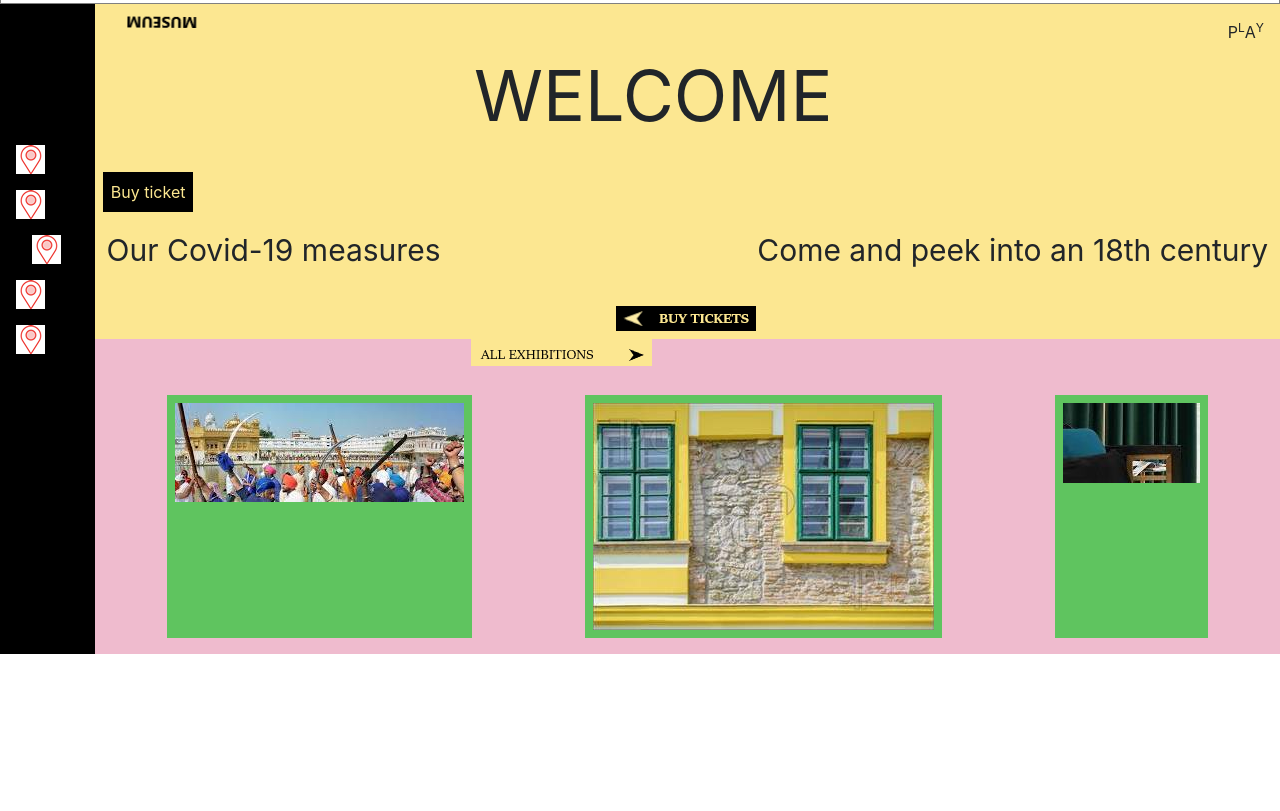
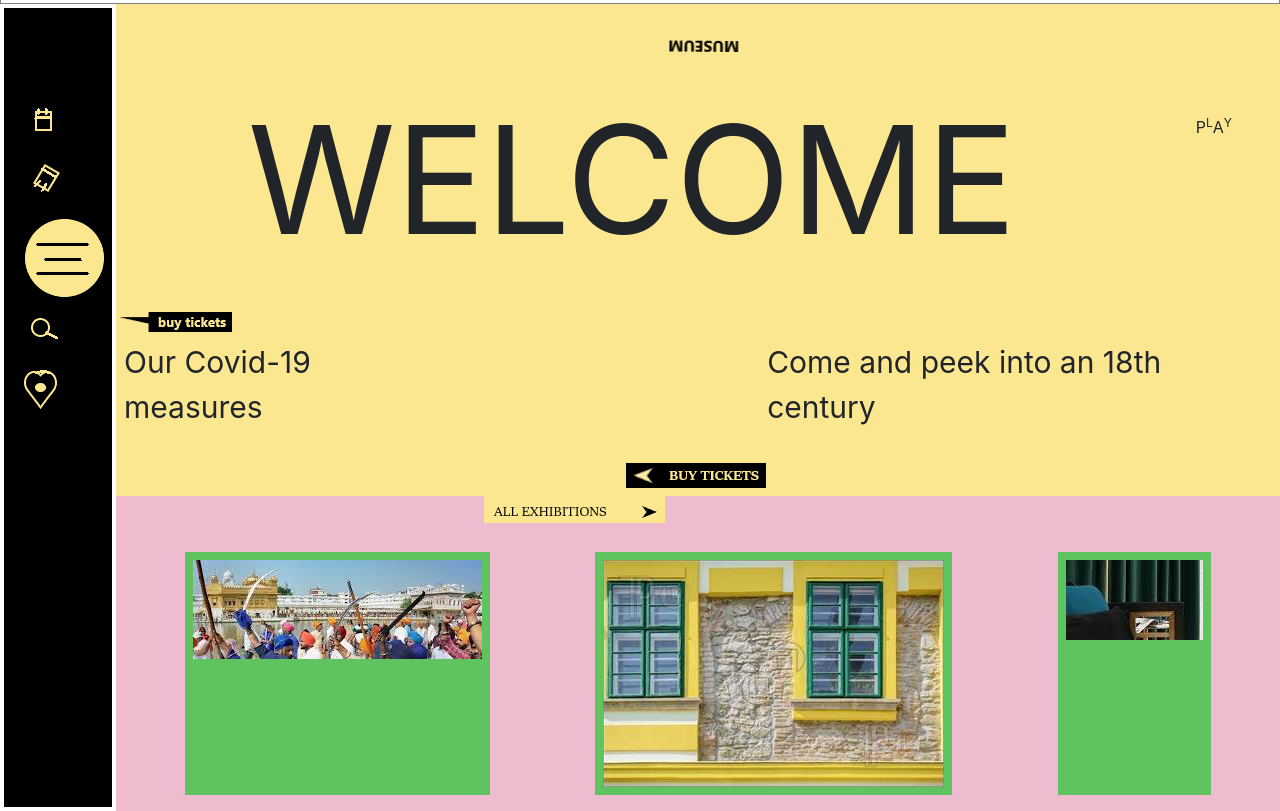
Before and after one commit to amie-nzie/museum, a plain HTML site: page blog.html in a window 1280 px wide. Shown: the part 61-872 px from the top of the page. Before the commit the page ends 800 px from the top, so only its background shows below. Drawn offline with Linux system fonts and the light colour scheme.

Commit message:
new commit

```diff
--- a/blog.html
+++ b/blog.html
@@ -25,36 +25,36 @@
       </div>
 
 
-     <div class="bg-primary">
+     <div class="">
 
 
       <div class="d-flex text-white">
-        <div style="background-color: black;" class="flex-shrink-1">
+        <div style="background-color: black;" class="flex-shrink-1 p-1 m-1">
 
-          <div class="d-flex flex-column mt-5">
+          <div class="d-flex flex-column">
             <div class="p-2 bg-info invisible">Flex item 1</div>
             <div class="p-2 bg-warning invisible">
               <img src="./img/location.png" alt="">
             </div>
 
             <div class="m-2 pl-2">
-              <img src="./img/location.png" alt="">
+              <img src="./img/no-1.png" alt="">
             </div>
 
             <div class="m-2 pl-2">
-              <img src="./img/location.png" alt="">
+              <img src="./img/no-2.png" alt="">
             </div>
 
-            <div class="m-2 pl-4">
-              <img src="./img/location.png" alt="">
+            <div class="ml-2">
+              <img src="./img/no-3.png" alt="">
             </div>
 
             <div class="m-2 pl-2">
-              <img src="./img/location.png" alt="">
+              <img src="./img/search icon.png" alt="">
             </div>
 
             <div class="m-2 pl-2">
-              <img src="./img/location.png" alt="">
+              <img src="./img/no-4.png" alt="">
             </div>
 
           </div>
@@ -69,13 +69,12 @@
 
             <!-- up division -->
             <div style="background-color:#fce791 ;" class="">
-              <img class="img-fluid mx-auto" src="./img/flipped-museum.png" alt="">
-              <span class="float-right text-body m-3">P<sup>L</sup>A<sup>Y</sup></span>
-              <p style="font-size: 70px;" class="text-center text-body">WELCOME</p>
+              <img class="img-fluid mx-auto d-block mt-4" src="./img/flipped-museum.png" alt="">
+              <span class="float-right text-body m-5">P<sup>L</sup>A<sup>Y</sup></span>
+              <p style="font-size: 150px;" class="text-center text-body">WELCOME</p>
+              <img src="./img/buy ticket.png" alt="">
 
-              <div class="d-flex flex-row">
-                <div style="background-color: black; color: #fce791;" class="p-2 m-2">Buy ticket</div>
-              </div>
+
 
               <div style="font-size: 30px;" class="d-flex flex-row justify-content-center">
                 <div class="p-2 text-body">
```
Also changed, not shown: img/buy ticket.png (added), img/no-1.png (added), img/no-2.png (added), img/no-3.png (added), img/no-4.png (added), img/search icon.png (added).
